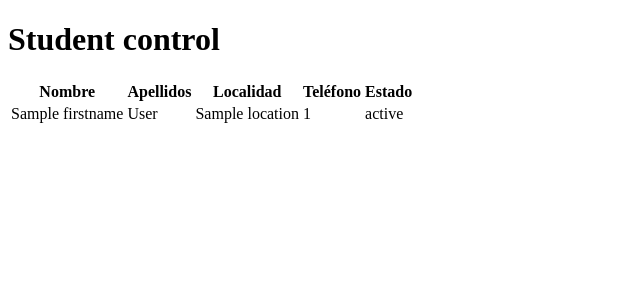
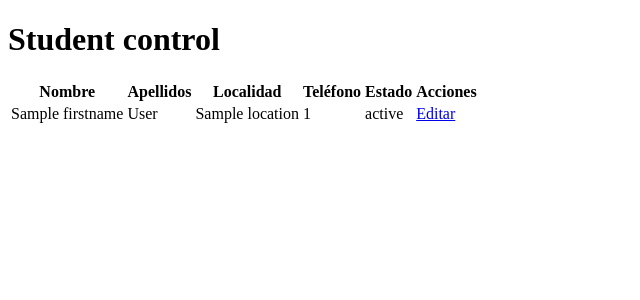
Before and after one commit to Diego448/scholar-control, a Flask app: page /directory/students in a window 1280 px wide. Shown: the top 300 px of the page, without its empty margins (0-640 px from the left). Run offline with Flask 2, Linux system fonts and the light colour scheme; a database or web service that is not in the repository returns one stand-in record (values such as "Sample title"); data that the repository does not hold is empty.

Commit message:
Added navigation to edit students in student directory

```diff
--- a/webapp/templates/edit_student.html
+++ b/webapp/templates/edit_student.html
@@ -4,7 +4,7 @@
     <title>Editar estudiante</title>
 </head>
 <body>
-    <h1>Agregar estudiante</h1>
+    <h1>Editar estudiante</h1>
     <form method="POST">
         <input type="text" name="firstname" id="firstname" value="{{ student_data.firstname }}" required>
         <input type="text" name="lastname" id="lastname" value="{{ student_data.lastname }}" required>
--- a/webapp/templates/student_directory.html
+++ b/webapp/templates/student_directory.html
@@ -13,6 +13,7 @@
                 <th>Localidad</th>
                 <th>Teléfono</th>
                 <th>Estado</th>
+                <th>Acciones</th>
             </tr>
         </thead>
         <tbody>
@@ -23,6 +24,7 @@
                     <td>{{ student.location }}</td>
                     <td>{{ student.phone_number }}</td>
                     <td>{{ student.status }}</td>
+                    <td><a href="{{ url_for('edit_student', student_id=student._id) }}">Editar</a></td>
                 </tr>
             {% endfor %}
         </tbody>
```
Also changed, not shown: 1 other file.
